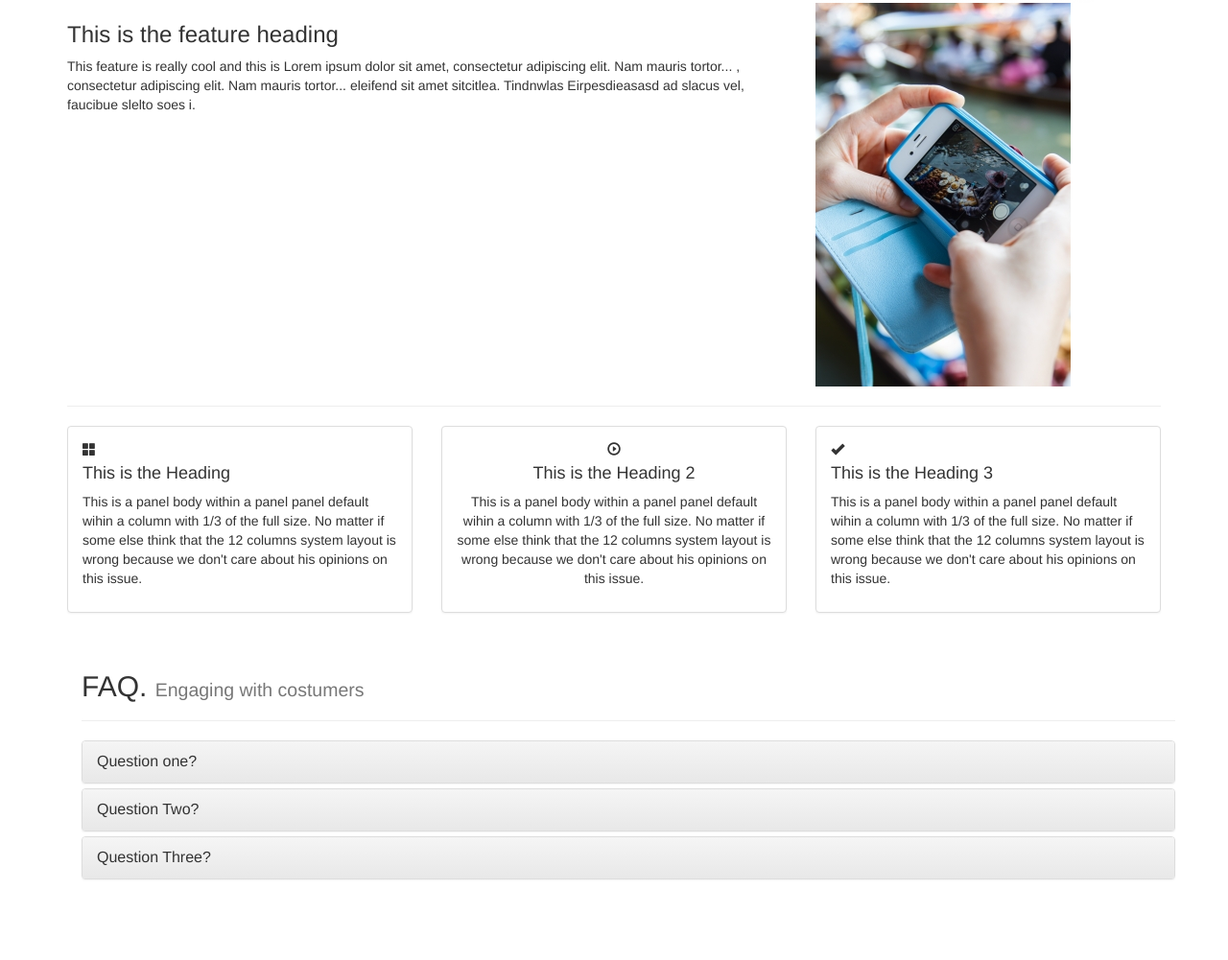
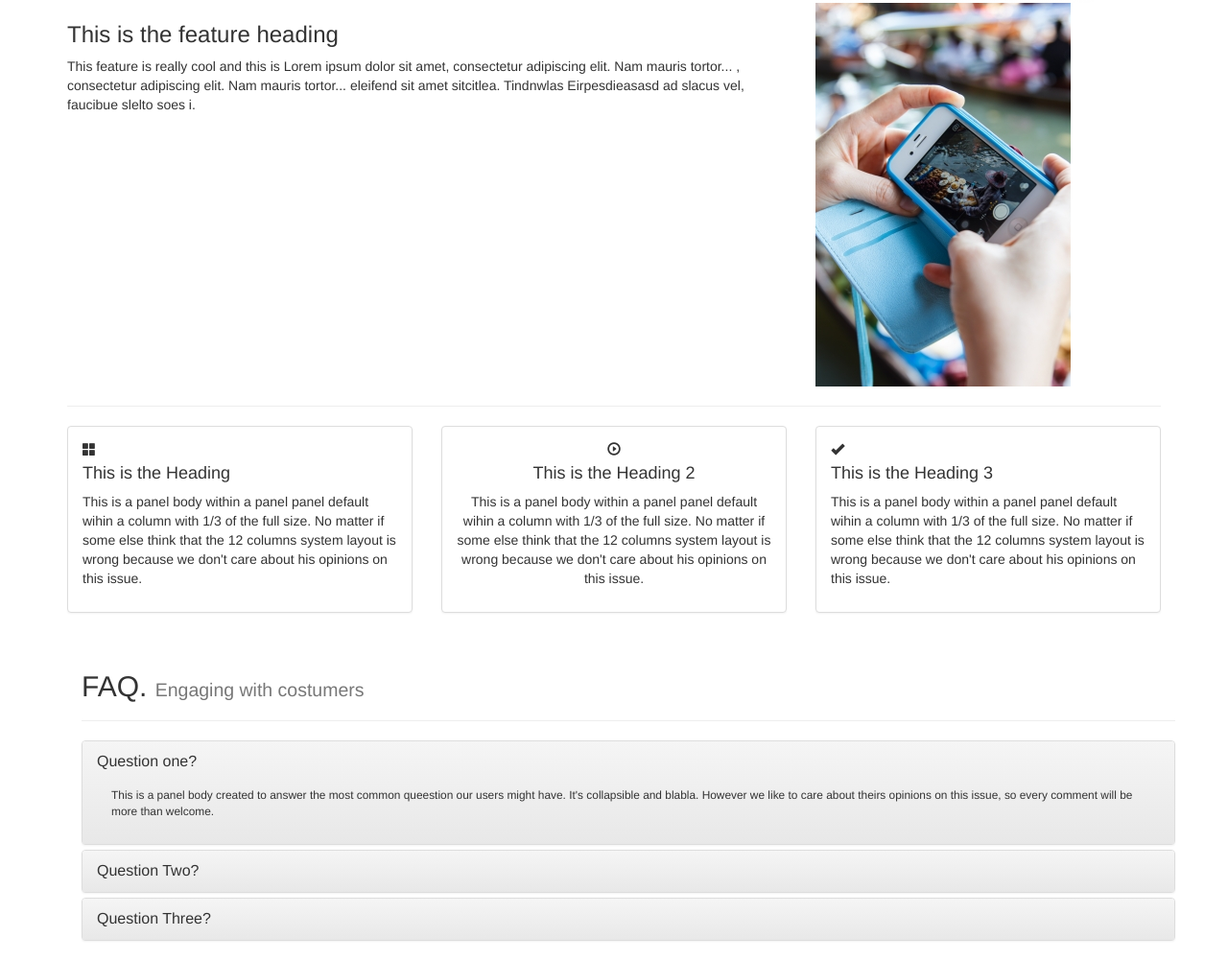
Before and after one commit to migueldoctor/TuSLYa-bootstrap-site, a plain HTML site: page index.html in a window 1280 px wide. Shown: the part 2354-3355 px from the top of the page at 96% size. Before the commit the page ends 3291 px from the top, so only its background shows below. Drawn offline with nearby package versions, Linux system fonts and the light colour scheme.

Commit message:
added class in to the question 1 collapsable panel in order to set it as expanded by default

```diff
--- a/index.html
+++ b/index.html
@@ -308,7 +308,7 @@
                   Question one?
                 </a>
               </div>  <!-- End panel title -->
-              <div id="collapse-1" class="panel-collapse collapse">
+              <div id="collapse-1" class="panel-collapse collapse in"> <!-- By using the class in to make expanded by default -->
                 <div class="panel-body">
                   This is a panel body created to answer the most common queestion our users might have. It's collapsible and blabla.
                   However we like to care about theirs opinions on this issue, so every comment will be more than welcome.
```
